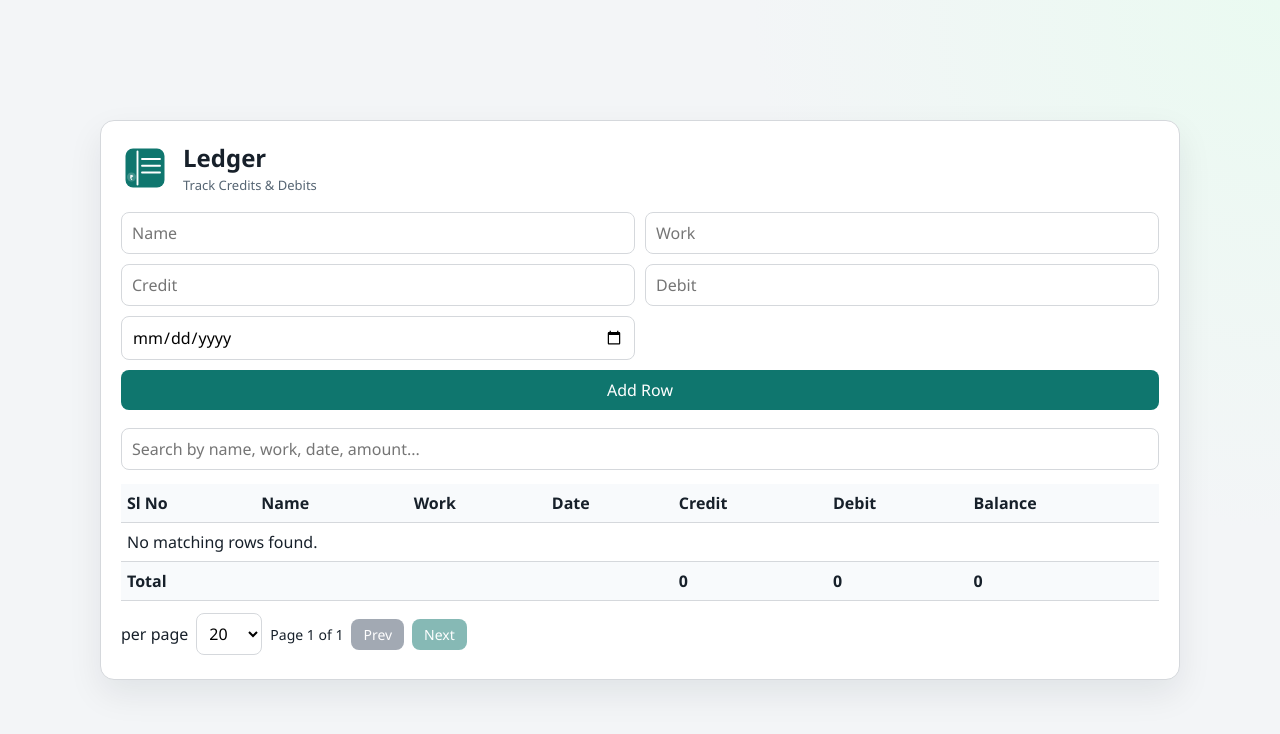
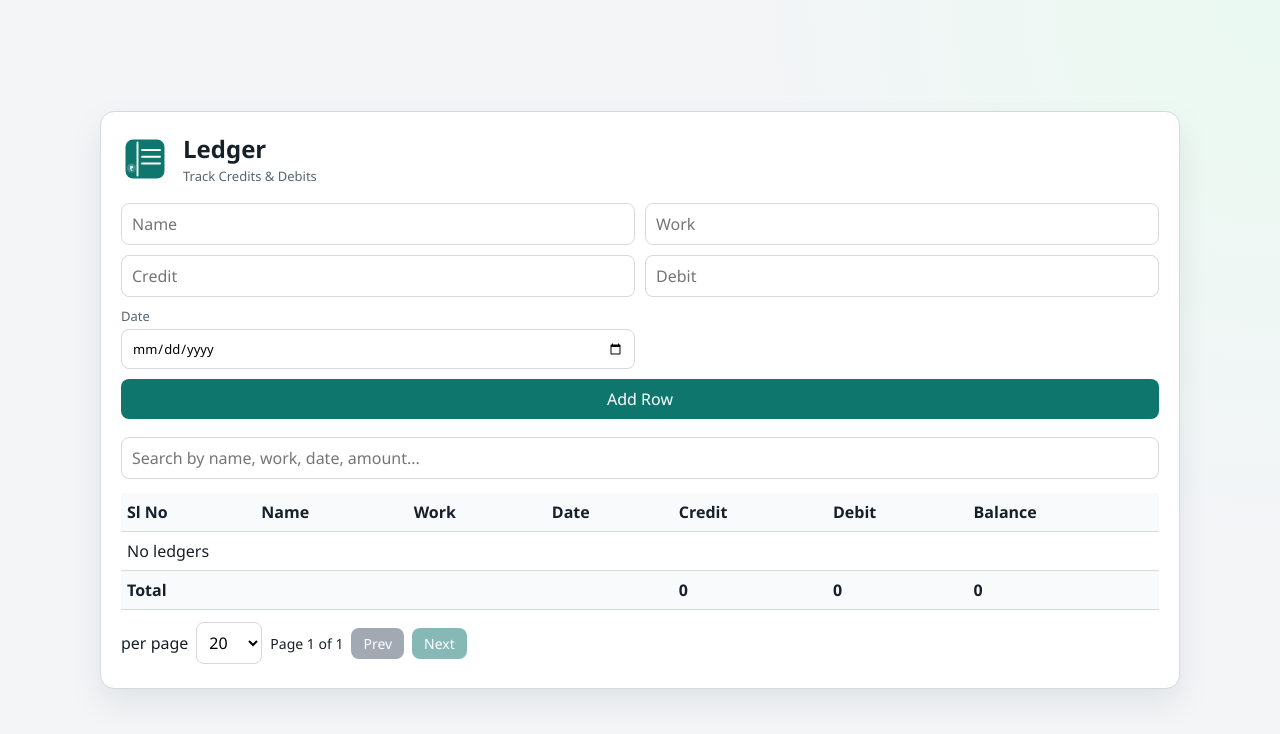
Before and after one commit to AJITHREDDY478/Ledger-app, a React (Vite) app: page / in a window 1280 px wide. Shown: the top 734 px of the page. Built offline with nearby package versions, Linux system fonts and the light colour scheme.

Commit message:
Add labeled date input field in form

```diff
--- a/src/App.jsx
+++ b/src/App.jsx
@@ -199,12 +199,15 @@ function App() {
             value={form.debit}
             onChange={handleChange}
           />
+          <label className="date-field">
+            Date
             <input
               name="date"
               type="date"
               value={form.date}
               onChange={handleChange}
             />
+          </label>
           <button type="submit" style={{ gridColumn: 'span 2' }}>Add Row</button>
         </form>
 
@@ -244,7 +247,7 @@ function App() {
               ))}
               {paginatedRows.length === 0 && (
                 <tr>
-                  <td colSpan="7">No matching rows found.</td>
+                  <td colSpan="7">No ledgers</td>
                 </tr>
               )}
             </tbody>
--- a/src/index.css
+++ b/src/index.css
@@ -75,6 +75,13 @@ h1 {
 
 .entry-form input {
   width: 100%;
+}
+
+.date-field {
+  display: grid;
+  gap: 4px;
+  font-size: 13px;
+  color: var(--muted);
 }
 
 .search-input {
```
Lines whose indentation alone changed are shown as unchanged.
